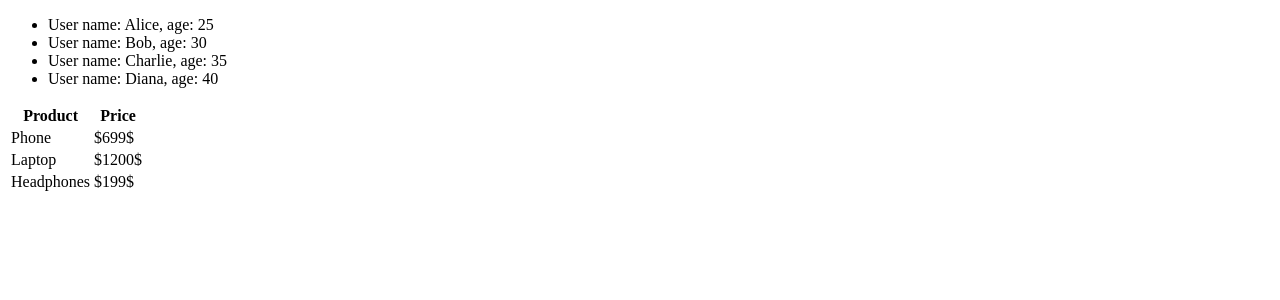
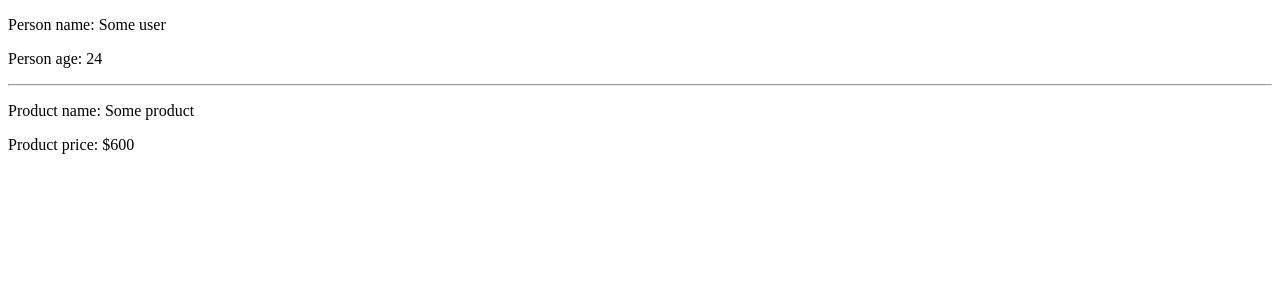
Before and after one commit to NorthwooDzp/react-demos, a React (Vite) app: page / in a window 1280 px wide. Shown: the top 300 px of the page. Built offline with nearby package versions, Linux system fonts and the light colour scheme.

Commit message:
https://www.youtube.com/watch?v=M9O5AjEFzKw&list=PLSDeUiTMfxW6nMcmZPUG4SgFPAlazWB_S
01:143:00

props

```diff
--- a/src/App.tsx
+++ b/src/App.tsx
@@ -1,11 +1,11 @@
-import UsersList from './components/UsersList.tsx';
-import ProductsList from './components/ProductsList.tsx';
+import Person from './components/Person.tsx';
+import Product from './components/Product.tsx';
 
 const App = () => {
   return (
     <>
-      <UsersList />
-      <ProductsList />
+      <Person name={'Some user'} age={24} />
+      <Product name={'Some product'} />
     </>
   );
 };
--- /dev/null
+++ b/src/components/Person.tsx
@@ -0,0 +1,16 @@
+type InputProps = {
+  name: string;
+  age: number;
+};
+
+const Person = ({ name, age }: InputProps) => {
+  return (
+    <div>
+      <p>Person name: {name}</p>
+      <p>Person age: {age}</p>
+      <hr />
+    </div>
+  );
+};
+
+export default Person;
--- /dev/null
+++ b/src/components/Product.tsx
@@ -0,0 +1,15 @@
+type InputProps = {
+  name: string;
+  price?: number;
+};
+
+const Product = ({ name, price = 600 }: InputProps) => {
+  return (
+    <div>
+      <p>Product name: {name}</p>
+      <p>Product price: ${price}</p>
+    </div>
+  );
+};
+
+export default Product;
--- a/src/components/ProductsList.tsx
+++ /dev/null
@@ -1,28 +0,0 @@
-const ProductsList = () => {
-  const products = [
-    { id: 1, name: 'Phone', price: '$699' },
-    { id: 2, name: 'Laptop', price: '$1200' },
-    { id: 3, name: 'Headphones', price: '$199' },
-  ];
-
-  return (
-    <table>
-      <thead>
-        <tr>
-          <th>Product</th>
-          <th>Price</th>
-        </tr>
-      </thead>
-      <tbody>
-        {products.map(({ id, name, price }) => (
-          <tr key={id}>
-            <td>{name}</td>
-            <td>{price}$</td>
-          </tr>
-        ))}
-      </tbody>
-    </table>
-  );
-};
-
-export default ProductsList;
--- a/src/components/UsersList.tsx
+++ /dev/null
@@ -1,20 +0,0 @@
-const UsersList = () => {
-  const users = [
-    { id: 1, name: 'Alice', age: 25 },
-    { id: 2, name: 'Bob', age: 30 },
-    { id: 3, name: 'Charlie', age: 35 },
-    { id: 4, name: 'Diana', age: 40 },
-  ];
-
-  return (
-    <ul>
-      {users.map(({ id, name, age }) => (
-        <li key={id}>
-          User name: {name}, age: {age}
-        </li>
-      ))}
-    </ul>
-  );
-};
-
-export default UsersList;
```
